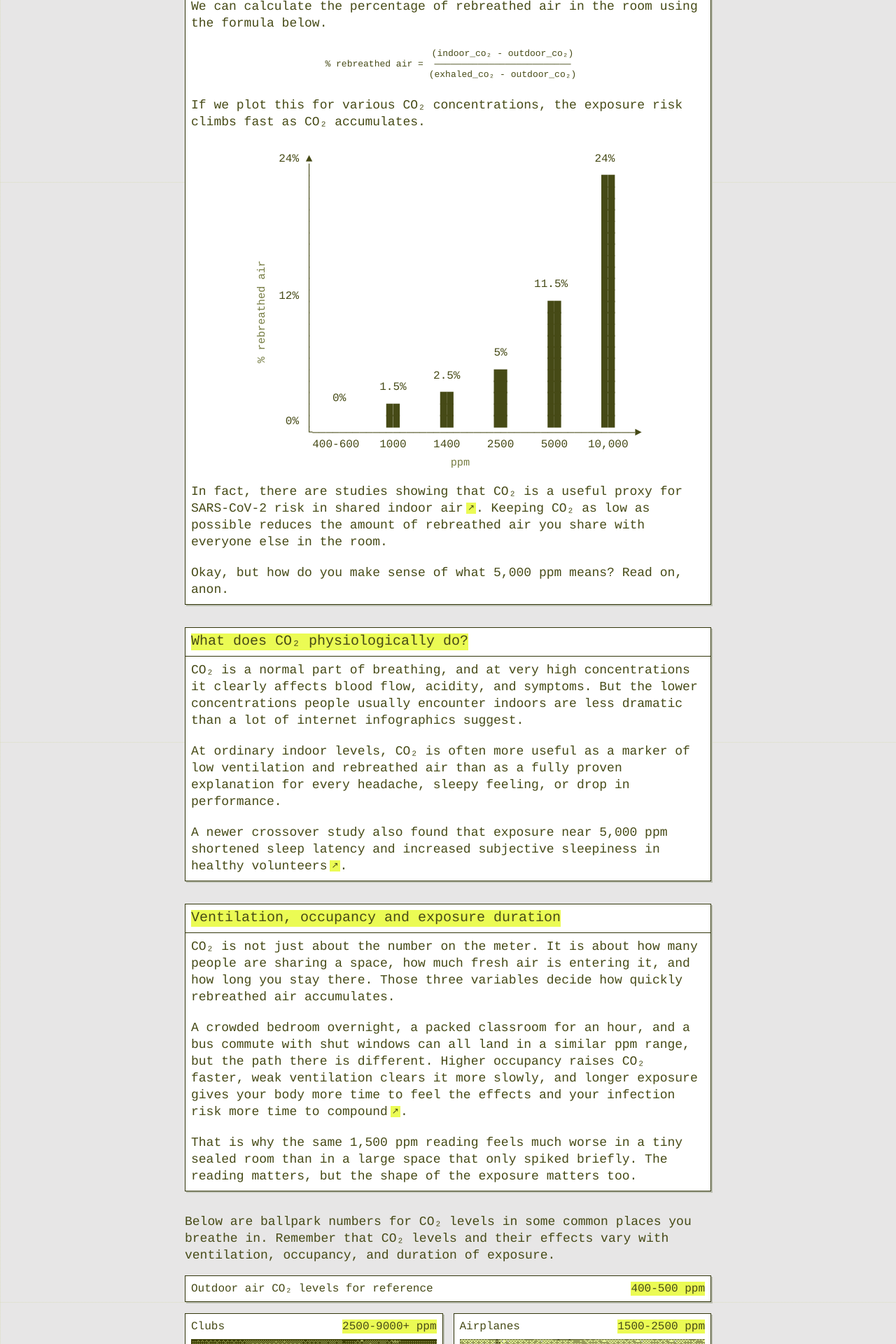
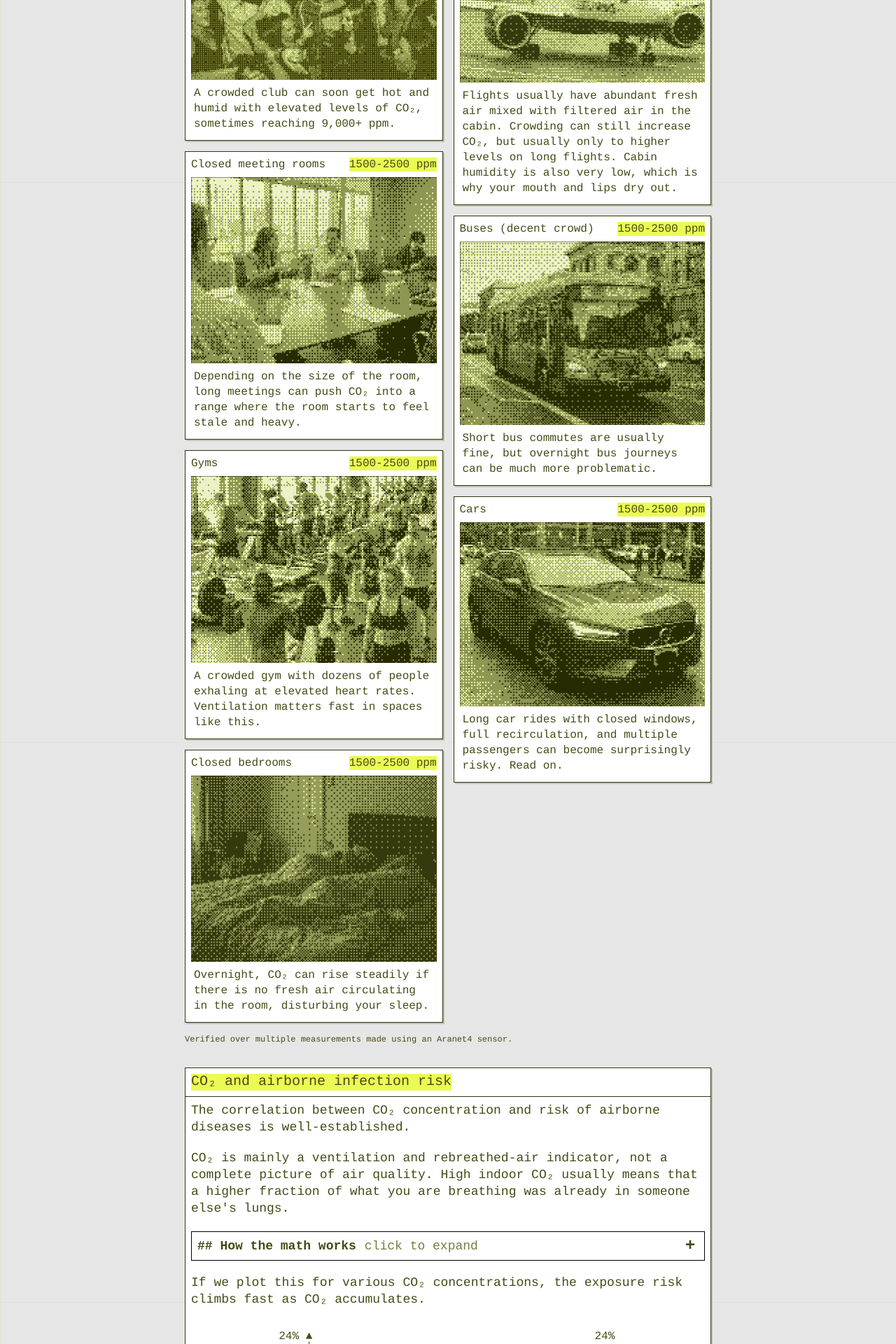
Before and after one commit to GLaDO8/co2, a Next.js app: page / in a window 1280 px wide. Shown: the part 1340-3260 px from the top of the page at 70% size. Built offline with nearby package versions, Linux system fonts and the light colour scheme.

Commit message:
Refine CO2 article flow and accordion content

```diff
--- a/app/page.tsx
+++ b/app/page.tsx
@@ -1,3 +1,4 @@
+import { Accordion } from "@/components/co2/Accordion";
 import { CitationArrow, citations } from "@/components/co2/CitationArrow";
 import { Frame } from "@/components/co2/Frame";
 import { HeroMolecule } from "@/components/co2/HeroMolecule";
@@ -35,99 +36,6 @@ export default function Page() {
               </p>
             </SectionCard>
 
-            <SectionCard title="CO₂ and airborne infection risk">
-              <p className="m-0 font-tx text-[18px] leading-6 text-paper-ink">
-                The correlation between CO₂ concentration and risk of airborne
-                diseases is well-established.
-              </p>
-              <p className="m-0 font-tx text-[18px] leading-6 text-paper-ink">
-                CO₂ is mainly a ventilation and rebreathed-air indicator, not a
-                complete picture of air quality. High indoor CO₂ usually means
-                that a higher fraction of what you are breathing was already in
-                someone else&apos;s lungs.
-              </p>
-              <p className="m-0 font-tx text-[18px] leading-6 text-paper-ink">
-                Humans exhale CO₂ at around 40,000 ppm. As indoor air gets
-                stale, that pushes up the odds of transmission for respiratory
-                infections between humans.
-              </p>
-              <p className="m-0 font-tx text-[18px] leading-6 text-paper-ink">
-                We can calculate the percentage of rebreathed air in the room
-                using the formula below.
-              </p>
-              <RebreathedAirFormula />
-              <p className="m-0 font-tx text-[18px] leading-6 text-paper-ink">
-                If we plot this for various CO₂ concentrations, the exposure
-                risk climbs fast as CO₂ accumulates.
-              </p>
-              <RebreathedAirGraph
-                bars={[
-                  { ppm: "400-600", rebreathedAir: "0%" },
-                  { ppm: "1000", rebreathedAir: "1.5%" },
-                  { ppm: "1400", rebreathedAir: "2.5%" },
-                  { ppm: "2500", rebreathedAir: "5%" },
-                  { ppm: "5000", rebreathedAir: "11.5%" },
-                  { ppm: "10,000", rebreathedAir: "24%" },
-                ]}
-              />
-              <p className="m-0 font-tx text-[18px] leading-6 text-paper-ink">
-                In fact, there are studies showing that CO₂ is a useful proxy
-                for SARS-CoV-2 risk in shared indoor air
-                <CitationArrow citation={citations.covidProxy} />. Keeping CO₂
-                as low as possible reduces the amount of rebreathed air you
-                share with everyone else in the room.
-              </p>
-              <p className="m-0 font-tx text-[18px] leading-6 text-paper-ink">
-                Okay, but how do you make sense of what 5,000 ppm means? Read
-                on, anon.
-              </p>
-            </SectionCard>
-
-            <SectionCard title="What does CO₂ physiologically do?">
-              <p className="m-0 font-tx text-[18px] leading-6 text-paper-ink">
-                CO₂ is a normal part of breathing, and at very high
-                concentrations it clearly affects blood flow, acidity, and
-                symptoms. But the lower concentrations people usually encounter
-                indoors are less dramatic than a lot of internet infographics
-                suggest.
-              </p>
-              <p className="m-0 font-tx text-[18px] leading-6 text-paper-ink">
-                At ordinary indoor levels, CO₂ is often more useful as a marker
-                of low ventilation and rebreathed air than as a fully proven
-                explanation for every headache, sleepy feeling, or drop in
-                performance.
-              </p>
-              <p className="m-0 font-tx text-[18px] leading-6 text-paper-ink">
-                A newer crossover study also found that exposure near 5,000 ppm
-                shortened sleep latency and increased subjective sleepiness in
-                healthy volunteers
-                <CitationArrow citation={citations.sleepLatency} />.
-              </p>
-            </SectionCard>
-
-            <SectionCard title="Ventilation, occupancy and exposure duration">
-              <p className="m-0 font-tx text-[18px] leading-6 text-paper-ink">
-                CO₂ is not just about the number on the meter. It is about how
-                many people are sharing a space, how much fresh air is entering
-                it, and how long you stay there. Those three variables decide
-                how quickly rebreathed air accumulates.
-              </p>
-              <p className="m-0 font-tx text-[18px] leading-6 text-paper-ink">
-                A crowded bedroom overnight, a packed classroom for an hour, and
-                a bus commute with shut windows can all land in a similar ppm
-                range, but the path there is different. Higher occupancy raises
-                CO₂ faster, weak ventilation clears it more slowly, and longer
-                exposure gives your body more time to feel the effects and your
-                infection risk more time to compound
-                <CitationArrow citation={citations.covidProxy} />.
-              </p>
-              <p className="m-0 font-tx text-[18px] leading-6 text-paper-ink">
-                That is why the same 1,500 ppm reading feels much worse in a
-                tiny sealed room than in a large space that only spiked briefly.
-                The reading matters, but the shape of the exposure matters too.
-              </p>
-            </SectionCard>
-
             <section className="flex flex-col gap-4">
               <p className="m-0 font-tx text-[18px] leading-6 text-paper-ink">
                 Below are ballpark numbers for CO₂ levels in some common places
@@ -157,6 +65,7 @@ export default function Page() {
                     description="A crowded club can soon get hot and humid with elevated levels of CO₂, sometimes reaching 9,000+ ppm."
                     imageWidth={1404}
                     imageHeight={1052}
+                    loading="eager"
                   />
                   <PlaceCard
                     title="Closed meeting rooms"
@@ -200,6 +109,7 @@ export default function Page() {
                     description="Flights usually have abundant fresh air mixed with filtered air in the cabin. Crowding can still increase CO₂, but usually only to higher levels on long flights. Cabin humidity is also very low, which is why your mouth and lips dry out."
                     imageWidth={1404}
                     imageHeight={1068}
+                    loading="eager"
                   />
                   <PlaceCard
                     title="Buses (decent crowd)"
@@ -230,16 +140,75 @@ export default function Page() {
               </p>
             </section>
 
-            <SectionCard title="CO₂ and cognition">
+            <SectionCard title="CO₂ and airborne infection risk">
               <p className="m-0 font-tx text-[18px] leading-6 text-paper-ink">
-                You&apos;re in a packed meeting room. Someone closed the door 30
-                minutes ago. Humans exhale CO₂ at 40,000 ppm. With little fresh
-                air entering the room, you&apos;re gradually inhaling what others
-                have exhaled, about 1% of what you breathe.
+                The correlation between CO₂ concentration and risk of airborne
+                diseases is well-established.
               </p>
               <p className="m-0 font-tx text-[18px] leading-6 text-paper-ink">
-                % rebreathed air = (indoor_co₂ - outdoor_co₂)/(exhaled_co₂ -
-                outdoor_co₂)
+                CO₂ is mainly a ventilation and rebreathed-air indicator, not a
+                complete picture of air quality. High indoor CO₂ usually means
+                that a higher fraction of what you are breathing was already in
+                someone else&apos;s lungs.
+              </p>
+              <Accordion
+                title="## How the math works"
+                subtitle="click again to collapse"
+                defaultOpen={false}
+              >
+                <div className="flex flex-col gap-3">
+                  <p className="m-0">
+                    Humans exhale CO₂ at around 40,000 ppm. As indoor air gets
+                    stale, that pushes up the odds of transmission for
+                    respiratory infections between humans.
+                  </p>
+                  <p className="m-0">
+                    We can calculate the percentage of rebreathed air in the
+                    room using the formula below.
+                  </p>
+                  <RebreathedAirFormula />
+                </div>
+              </Accordion>
+              <p className="m-0 font-tx text-[18px] leading-6 text-paper-ink">
+                If we plot this for various CO₂ concentrations, the exposure
+                risk climbs fast as CO₂ accumulates.
+              </p>
+              <RebreathedAirGraph
+                bars={[
+                  { ppm: "400-600", rebreathedAir: "0%" },
+                  { ppm: "1000", rebreathedAir: "1.5%" },
+                  { ppm: "1400", rebreathedAir: "2.5%" },
+                  { ppm: "2500", rebreathedAir: "5%" },
+                  { ppm: "5000", rebreathedAir: "11.5%" },
+                  { ppm: "10,000", rebreathedAir: "24%" },
+                ]}
+              />
+              <p className="m-0 font-tx text-[18px] leading-6 text-paper-ink">
+                In fact, there are studies showing that CO₂ is a useful proxy
+                for SARS-CoV-2 risk in shared indoor air
+                <CitationArrow citation={citations.covidProxy} />. Keeping CO₂
+                as low as possible reduces the amount of rebreathed air you
+                share with everyone else in the room.
+              </p>
+              <p className="m-0 font-tx text-[18px] leading-6 text-paper-ink">
+                Okay, but how do you make sense of what 5,000 ppm means? Read
+                on, anon.
+              </p>
+            </SectionCard>
+
+            <SectionCard title="Does CO2 itself hurt you?">
+              <p className="m-0 font-tx text-[18px] leading-6 text-paper-ink">
+                CO₂ is a normal part of breathing, and at very high
+                concentrations it clearly affects blood flow, acidity, and
+                symptoms. But the lower concentrations people usually encounter
+                indoors are less dramatic than a lot of internet infographics
+                suggest.
+              </p>
+              <p className="m-0 font-tx text-[18px] leading-6 text-paper-ink">
+                At ordinary indoor levels, CO₂ is often more useful as a marker
+                of low ventilation and rebreathed air than as a fully proven
+                explanation for every headache, sleepy feeling, or drop in
+                performance.
               </p>
               <p className="m-0 font-tx text-[18px] leading-6 text-paper-ink">
                 The evidence for direct cognitive effects from typical indoor
@@ -250,19 +219,53 @@ export default function Page() {
                 stale room.
               </p>
               <p className="m-0 font-tx text-[18px] leading-6 text-paper-ink">
-                What people often notice first is the room itself feeling bad.
-                You might feel:
+                A newer crossover study also found that exposure near 5,000 ppm
+                shortened sleep latency and increased subjective sleepiness in
+                healthy volunteers
+                <CitationArrow citation={citations.sleepLatency} />.
+              </p>
+            </SectionCard>
+
+            <SectionCard title="Ventilation, occupancy and exposure duration">
+              <p className="m-0 font-tx text-[18px] leading-6 text-paper-ink">
+                CO₂ is not just about the number on the meter. It is about how
+                many people are sharing a space, how much fresh air is entering
+                it, and how long you stay there. Those three variables decide
+                how quickly rebreathed air accumulates.
+              </p>
+              <p className="m-0 font-tx text-[18px] leading-6 text-paper-ink">
+                A crowded bedroom overnight, a packed classroom for an hour, and
+                a bus commute with shut windows can all land in a similar ppm
+                range, but the path there is different. Higher occupancy raises
+                CO₂ faster, weak ventilation clears it more slowly, and longer
+                exposure gives your body more time to feel the effects and your
+                infection risk more time to compound
+                <CitationArrow citation={citations.covidProxy} />.
+              </p>
+              <p className="m-0 font-tx text-[18px] leading-6 text-paper-ink">
+                That is why the same 1,500 ppm reading feels much worse in a
+                tiny sealed room than in a large space that only spiked briefly.
+                The reading matters, but the shape of the exposure matters too.
+              </p>
+            </SectionCard>
+
+            <SectionCard title="What can you do about it">
+              <p className="m-0 font-tx text-[18px] leading-6 text-paper-ink">
+                Fresh outdoor air is the fix. If a room feels stale, crack a
+                window, open a door, step outside for a few minutes, or reduce
+                how many people are packed into the space. If you sleep in a
+                closed bedroom, leave a window or door slightly open when you
+                can.
               </p>
               <MonoBullets
                 items={[
-                  { text: "Sleepy or drained" },
-                  { text: "A mild headache" },
-                  { text: "That stale-room heaviness" },
+                  { text: "Open windows for cross-ventilation whenever possible" },
+                  { text: "Avoid long stays in small crowded rooms" },
+                  { text: "Use car recirculation briefly, not for whole rides" },
+                  { text: "Use a CO₂ monitor if you spend time indoors for work" },
                 ]}
+                compact
               />
-            </SectionCard>
-
-            <SectionCard title="CO₂ and car rides">
               <p className="m-0 font-tx text-[18px] leading-6 text-paper-ink">
                 Cars are a nasty tradeoff. Recirculation helps keep traffic
                 particles and fumes out, but it also lets exhaled CO₂ build very
@@ -282,25 +285,6 @@ export default function Page() {
                 briefly in heavy traffic, tunnels, or smoky air, but it is a bad
                 idea for long rides with passengers and closed windows.
               </p>
-            </SectionCard>
-
-            <SectionCard title="My god, what can I do about it?">
-              <p className="m-0 font-tx text-[18px] leading-6 text-paper-ink">
-                Fresh outdoor air is the fix. If a room feels stale, crack a
-                window, open a door, step outside for a few minutes, or reduce
-                how many people are packed into the space. If you sleep in a
-                closed bedroom, leave a window or door slightly open when you
-                can.
-              </p>
-              <MonoBullets
-                items={[
-                  { text: "Open windows for cross-ventilation whenever possible" },
-                  { text: "Avoid long stays in small crowded rooms" },
-                  { text: "Use car recirculation briefly, not for whole rides" },
-                  { text: "Use a CO₂ monitor if you spend time indoors for work" },
-                ]}
-                compact
-              />
               <p className="m-0 font-tx text-[18px] leading-6 text-paper-ink">
                 Personal fixes help, but the real solution is ventilation that
                 matches the occupancy of the room
--- a/components/co2/PlaceCard.tsx
+++ b/components/co2/PlaceCard.tsx
@@ -9,6 +9,7 @@ type PlaceCardProps = {
   description: string;
   imageWidth?: number;
   imageHeight?: number;
+  loading?: "eager" | "lazy";
 };
 
 export function PlaceCard({
@@ -20,6 +21,7 @@ export function PlaceCard({
   description,
   imageWidth = 1404,
   imageHeight = 1068,
+  loading = "lazy",
 }: PlaceCardProps) {
   return (
     <article className="flex flex-col gap-2 border border-paper-border bg-paper-white p-2 shadow-[2px_2px_0_0_var(--color-paper-shadow)]">
@@ -37,6 +39,7 @@ export function PlaceCard({
           alt={imageAlt}
           width={imageWidth}
           height={imageHeight}
+          loading={loading}
           className="block h-auto w-full"
           sizes="(max-width: 767px) 100vw, 352px"
         />
```
Also changed, not shown: components/co2/Accordion.tsx (+17 -6 lines).
